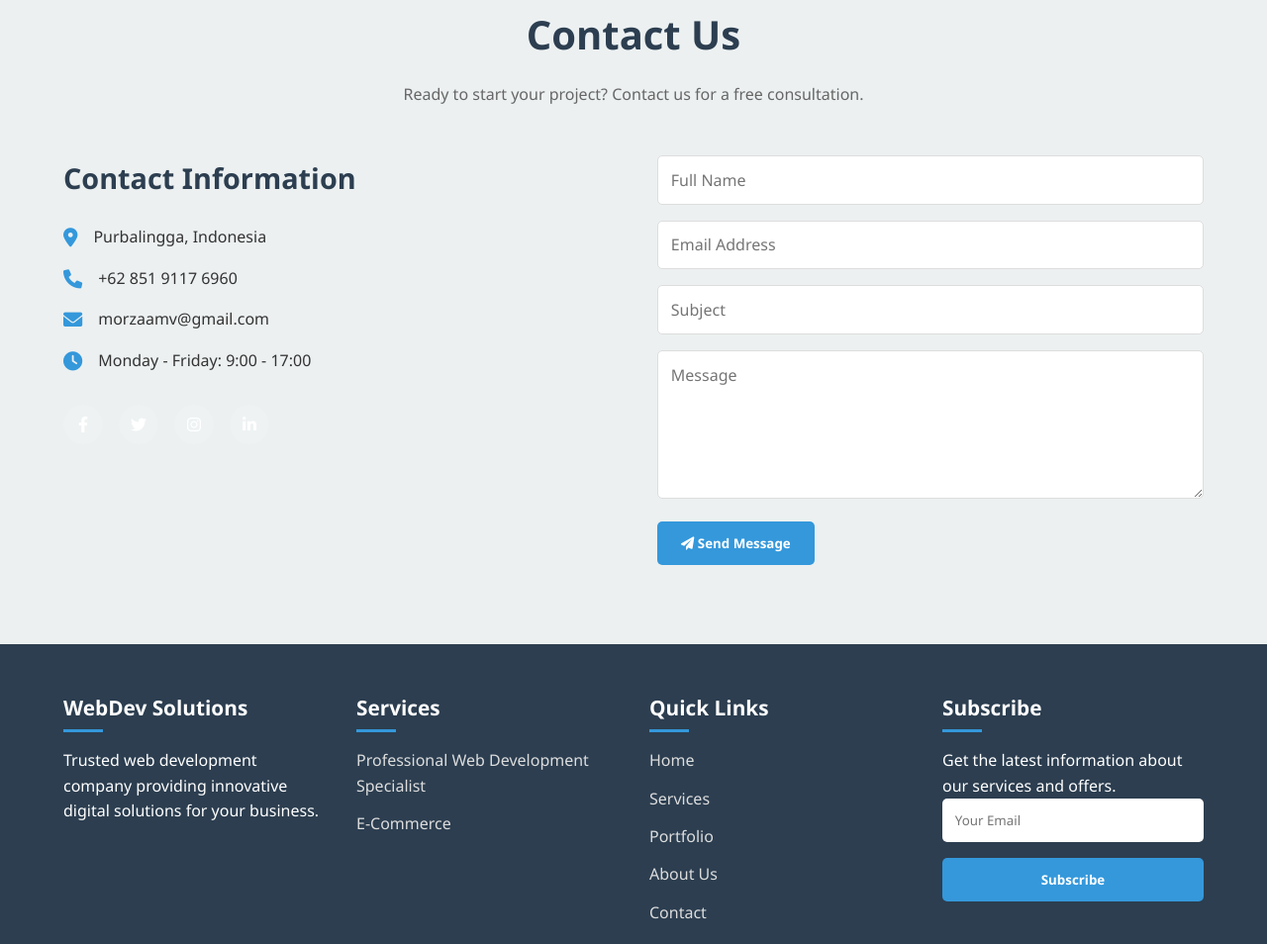
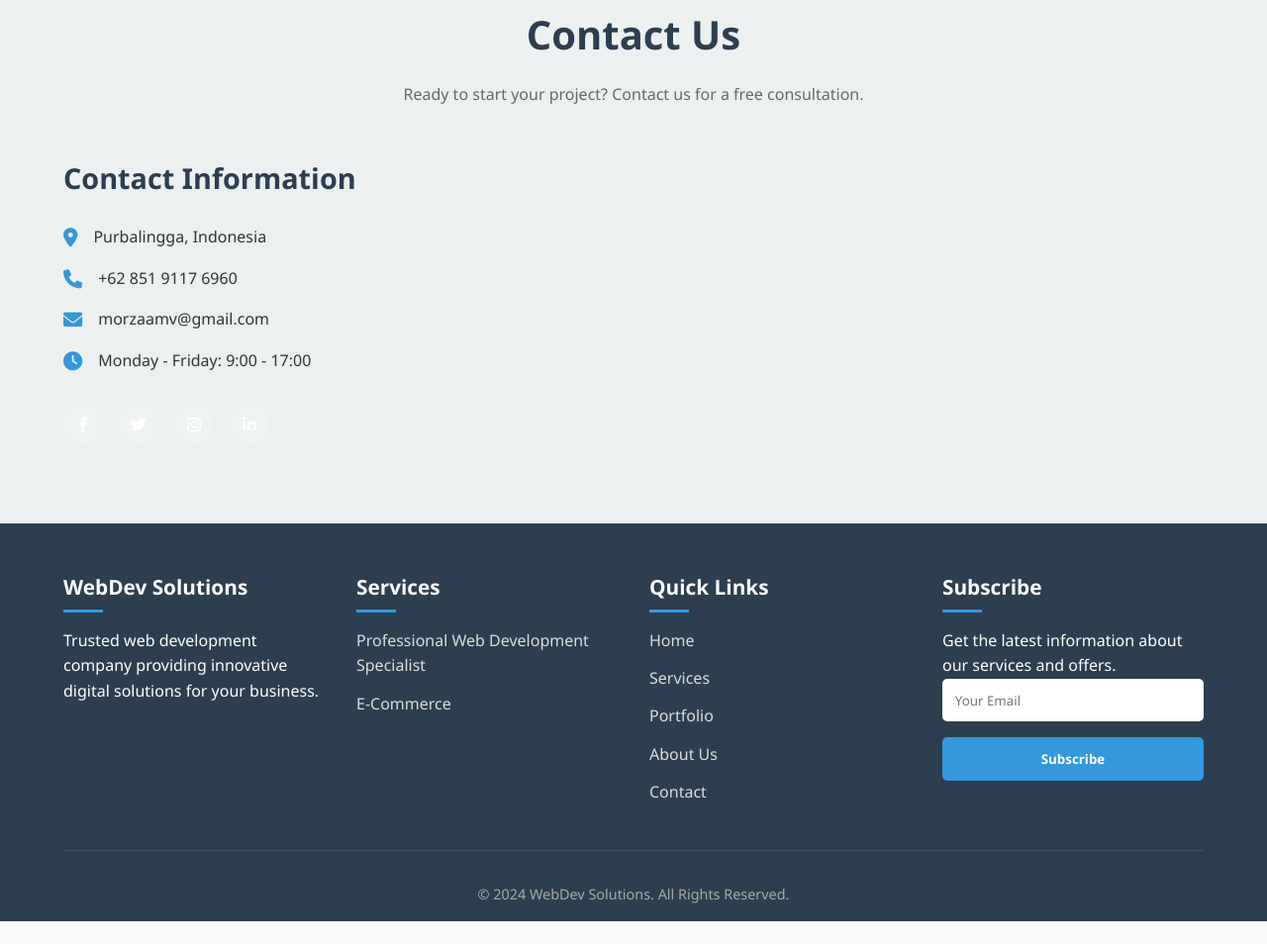
Before and after one commit to lurahgaming001-eng/Web-Development-Solutions, a plain HTML site: page index.html in a window 1280 px wide. Shown: the part 2670-3624 px from the top of the page at 99% size. After the commit the page ends 3601 px from the top, so only its background shows below. Drawn offline with Linux system fonts and the light colour scheme.

```diff
--- a/index.html
+++ b/index.html
@@ -176,25 +176,6 @@
                     <a href="#"><i class="fab fa-instagram"></i></a>
                     <a href="#"><i class="fab fa-linkedin-in"></i></a>
                 </div>
-            </div>
-            <div class="contact-form">
-                <form id="contactForm" method="POST">
-                    <div class="form-group">
-                        <input type="text" name="nama_lengkap" id="nama_lengkap" class="form-control" placeholder="Full Name" required>
-                    </div>
-                    <div class="form-group">
-                        <input type="email" name="email" id="email" class="form-control" placeholder="Email Address" required>
-                    </div>
-                    <div class="form-group">
-                        <input type="text" name="subjek" id="subjek" class="form-control" placeholder="Subject" required>
-                    </div>
-                    <div class="form-group">
-                        <textarea name="pesan" id="pesan" class="form-control" placeholder="Message" rows="5" required></textarea>
-                    </div>
-                    <button type="submit" class="btn">
-                        <i class="fas fa-paper-plane"></i> Send Message
-                    </button>
-                </form>
             </div>
         </div>
     </div>
```
